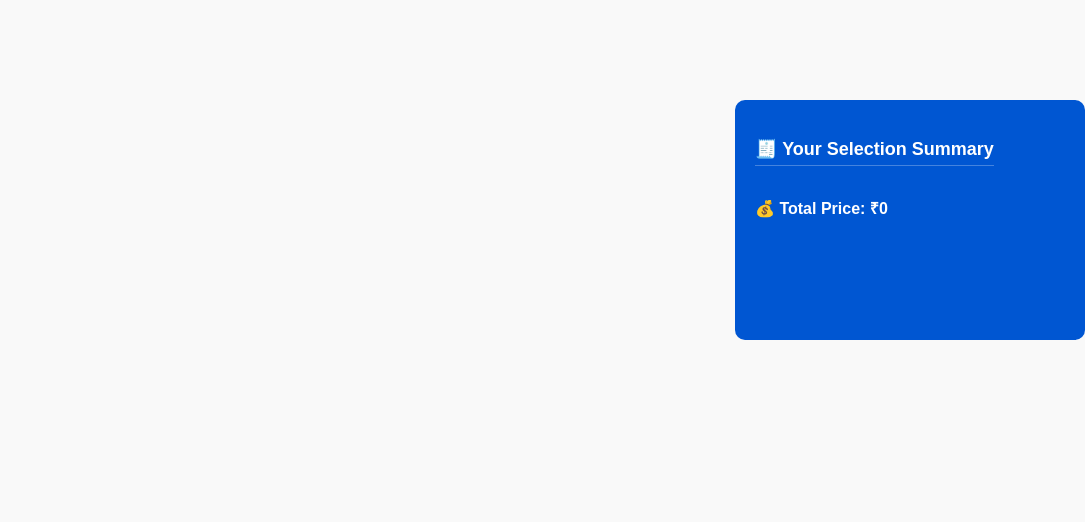
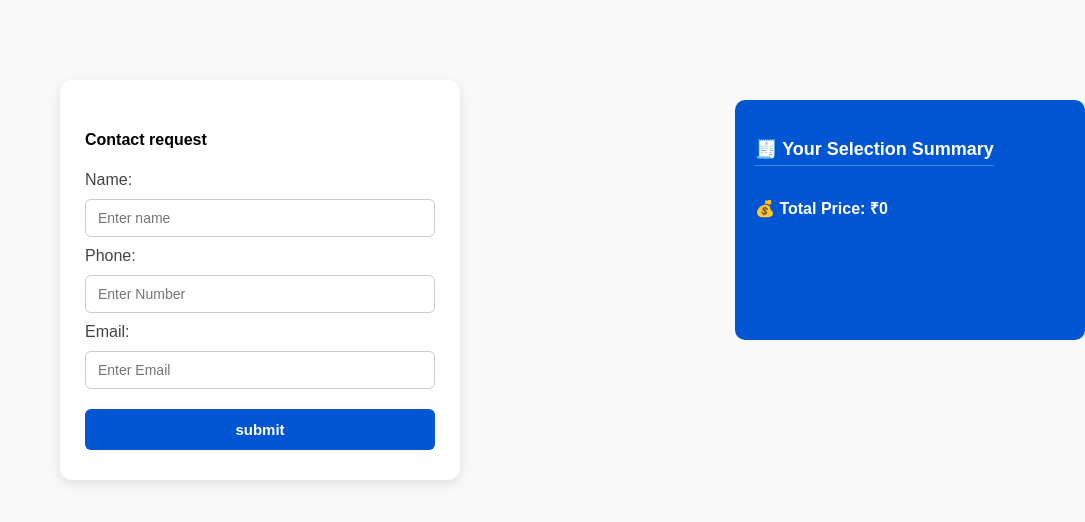
Before and after one commit to jada-chandana/website-calculator, a React (Vite) app: page /contact in a window 1280 px wide. Shown: the top 522 px of the page, without its empty margins (195-1280 px from the left). Built offline with nearby package versions, Linux system fonts and the light colour scheme.

Commit message:
add contact component
add contact component

```diff
--- a/src/App.css
+++ b/src/App.css
@@ -276,6 +276,83 @@ html, body {
   color: white;
 
 }
+/* Card container */
+.contact-card {
+  width: 100%;
+  max-width: 400px;
+  margin: 60px auto;
+  background: #ffffff;
+  border-radius: 12px;
+  box-shadow: 0 4px 12px rgba(0, 0, 0, 0.1);
+  padding: 30px 25px;
+  font-family: "Poppins", sans-serif;
+  transition: transform 0.2s ease, box-shadow 0.2s ease;
+}
+
+.contact-card:hover {
+  transform: translateY(-3px);
+  box-shadow: 0 6px 16px rgba(0, 0, 0, 0.15);
+}
+
+/* Title */
+.contact-title {
+  text-align: center;
+  color: #0056d2;
+  margin-bottom: 20px;
+  font-size: 22px;
+  font-weight: 600;
+}
+
+/* Input fields */
+.contact-inputs {
+  display: flex;
+  flex-direction: column;
+  gap: 15px;
+}
+
+label {
+  font-weight: 500;
+  color: #444;
+}
+
+input {
+  padding: 10px 12px;
+  border-radius: 6px;
+  border: 1px solid #ccc;
+  outline: none;
+  font-size: 14px;
+  transition: border 0.2s ease, box-shadow 0.2s ease;
+}
+
+input:focus {
+  border-color: #0056d2;
+  box-shadow: 0 0 4px rgba(0, 86, 210, 0.3);
+}
+
+/* Submit button */
+.contact-btn {
+  margin-top: 20px;
+  width: 100%;
+  background-color: #0056d2;
+  color: white;
+  border: none;
+  padding: 12px 0;
+  border-radius: 6px;
+  font-size: 15px;
+  font-weight: 600;
+  cursor: pointer;
+  transition: background-color 0.3s ease;
+}
+
+.contact-btn:hover {
+  background-color: #003d99;
+}
+.contact-input
+{
+  display: flex;
+  flex-direction: column;
+  gap:10px;
+}
 
 /* === Responsive Design === */
 @media (max-width: 900px) {
--- a/src/App.jsx
+++ b/src/App.jsx
@@ -7,7 +7,8 @@ import Sidebar from "./components/Sidebar";
 import Pages from "./components/NumberOfPages";
 import SpecialRequirements from "./components/SpecialRequirements";
 import Integration from "./components/integrations";
-import  ExtraRequirement from "./components/ExtraRequirements";
+// import  ExtraRequirement from "./components/ExtraRequirements";
+import Contact from "./components/contact";
 function App() {
   const [selectedItems, setSelectedItems] = useState({
     type: null,
@@ -68,10 +69,10 @@ function App() {
                 </>
               }
             />
-            <Route path="/getQuote"
+            <Route path="/contact"
             element={
               <>
-              <ExtraRequirement/></>
+              <Contact/></>
             }
             />
 
--- /dev/null
+++ b/src/components/contact.jsx
@@ -0,0 +1,21 @@
+import React from 'react'
+
+ const contact = () => {
+  return (
+    <>
+     <div className="contact-card">
+    <h4 >Contact request</h4>
+    <div className="contact-input">
+   <label for="name">Name:</label>
+   <input type="text" id="name" placeholder="Enter name" />
+   <label for="phone">Phone:</label>
+   <input type="text" id="name" placeholder="Enter Number" />
+   <label for="email">Email:</label>
+   <input type="email" id="name" placeholder="Enter Email" />
+   </div>
+   <button type="submit" className='contact-btn'>submit</button>
+   </div>
+    </>
+  )
+}
+export default contact;
--- a/src/components/integrations.jsx
+++ b/src/components/integrations.jsx
@@ -71,7 +71,7 @@ const Integrations = ({ selectedItems = {}, setSelectedItems = () => {} }) => {
         </NavLink>
 
         <NavLink
-          to={isIntegrationSelected ? "/getQuote" : "#"}
+          to={isIntegrationSelected ? "/contact" : "#"}
           className={`next ${!isIntegrationSelected ? "disabled" : ""}`}
           onClick={(e) => {
             if (!isIntegrationSelected) e.preventDefault();
```
